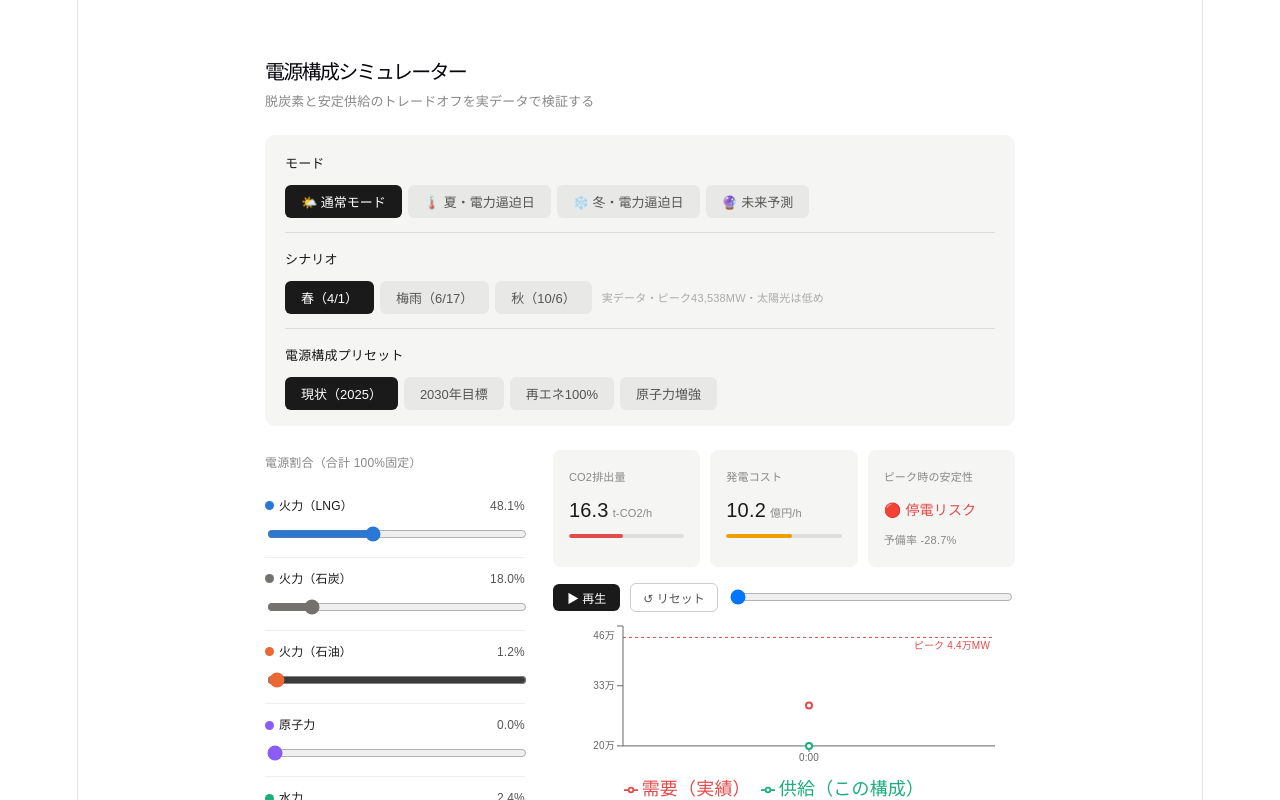
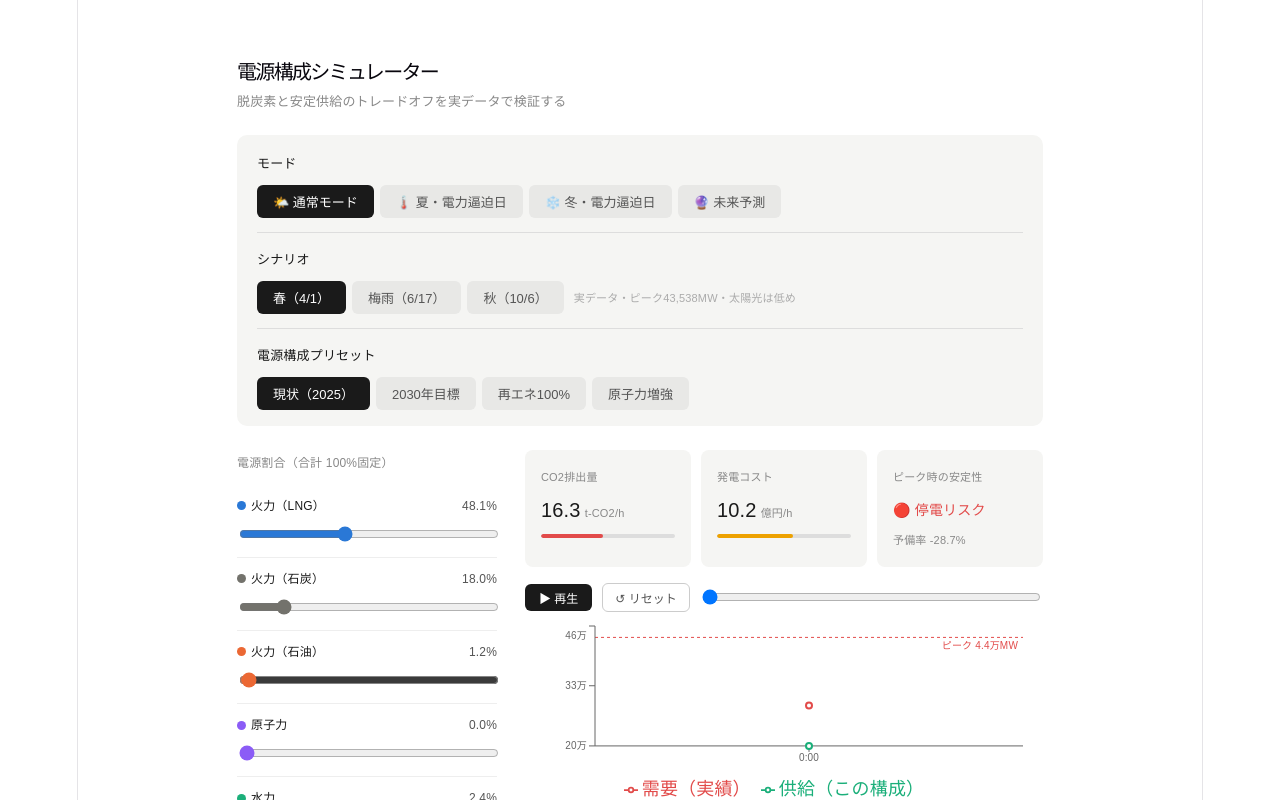
Before and after one commit to Nishiyama1204/Watt-if, a React (Vite) app in the folder energy-simulator/: page / in a window 1280 px wide. Shown: the top 800 px of the page. Built offline with nearby package versions, Linux system fonts and the light colour scheme.

Commit message:
モード変更時の上部rootサイズ固定化

```diff
--- a/energy-simulator/src/App.css
+++ b/energy-simulator/src/App.css
@@ -61,7 +61,7 @@
   flex-direction: column;
   gap: 25px;
   place-content: center;
-  place-items: start;
+  place-items: stretch;
   flex-grow: 1;
 
   @media (max-width: 1024px) {
--- a/energy-simulator/src/App.jsx
+++ b/energy-simulator/src/App.jsx
@@ -529,7 +529,7 @@ export default function App() {
   };
 
   return (
-    <div style={{ padding:"1.5rem", fontFamily:"sans-serif", maxWidth:860, margin:"0 auto", color:"#1a1a1a" }}>
+    <div style={{ padding:"1.5rem", fontFamily:"sans-serif", maxWidth:860, margin:"0 auto", color:"#1a1a1a", width:"100%", boxSizing:"border-box" }}>
 
       {/* タイトル */}
       <h1 style={{ fontSize:20, fontWeight:500, marginBottom:4 }}>電源構成シミュレーター</h1>
@@ -538,7 +538,7 @@ export default function App() {
       </p>
 
       {/* 選択パネル */}
-      <div style={{ background:"#f5f5f3", borderRadius:10, padding:"16px 20px", marginBottom:24 }}>
+      <div style={{ background:"#f5f5f3", borderRadius:10, padding:"16px 20px", marginBottom:24, width:"100%", minWidth:0, boxSizing:"border-box", alignSelf:"stretch" }}>
 
         {/* ① モード */}
         <div style={{ marginBottom:14 }}>
```
